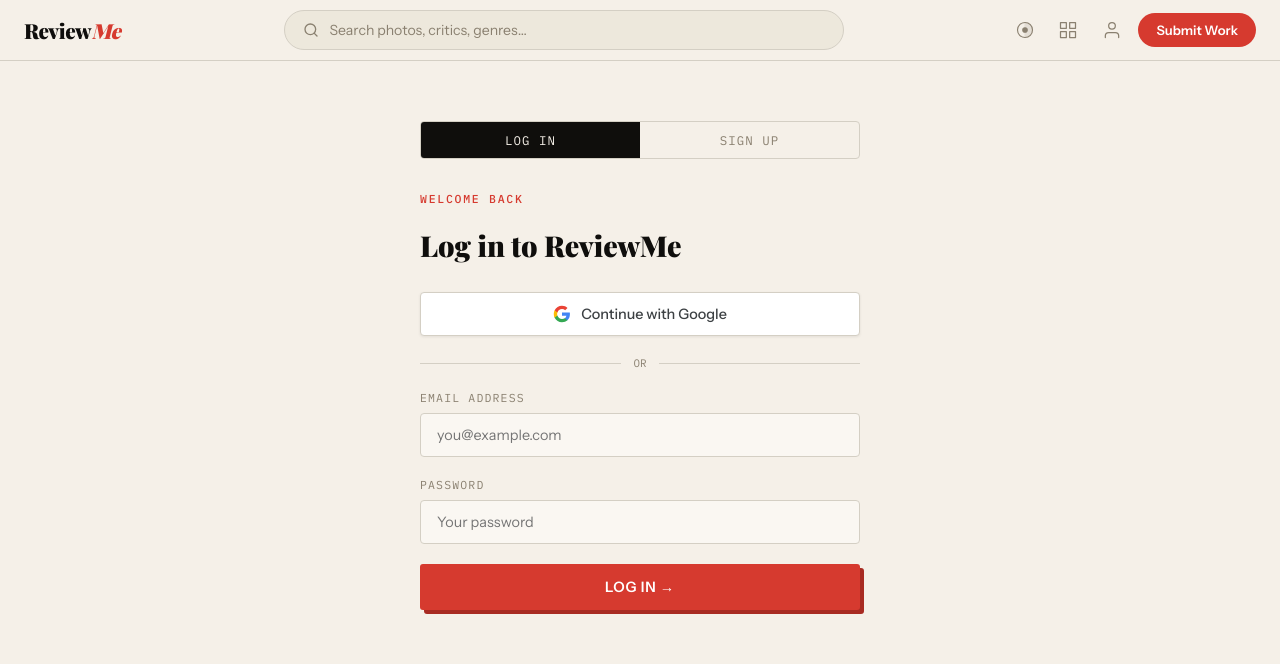
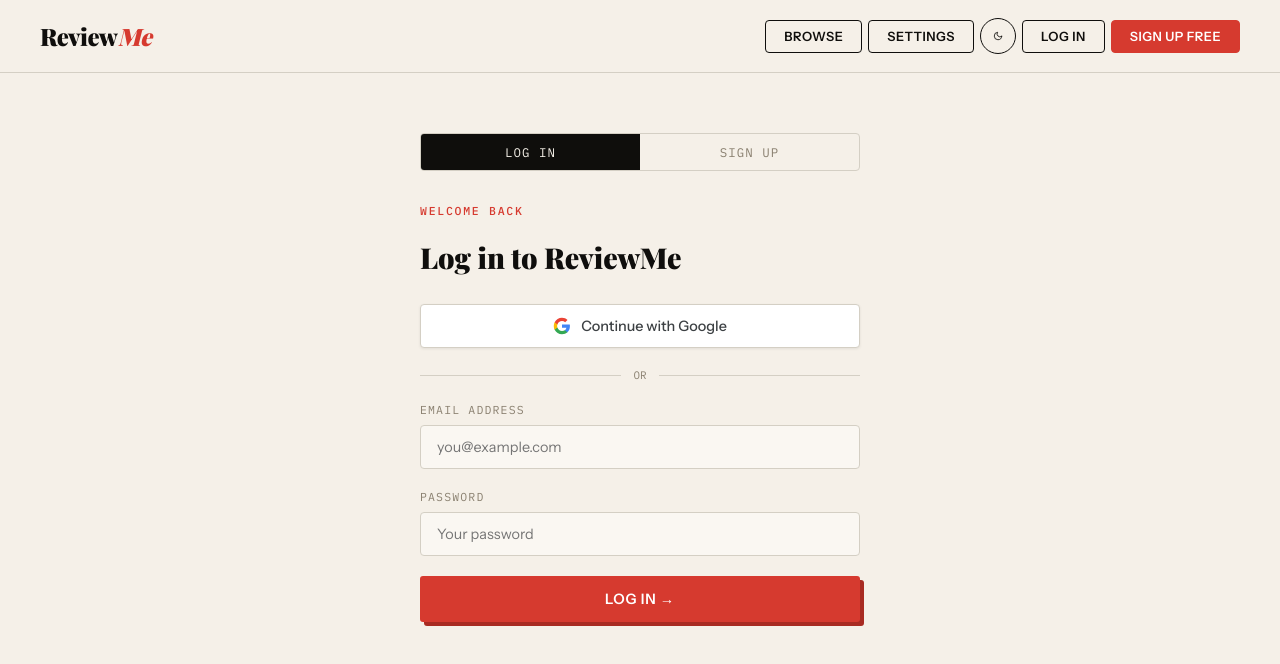
Before and after one commit to Fermzy/ReviewMe-Vue, a Vue app: page /auth in a window 1280 px wide. Shown: the top 664 px of the page. Built offline with nearby package versions, Linux system fonts and the light colour scheme; a web font is replaced by a local one.

Commit message:
Fix Vercel routing for SPA

```diff
--- a/src/components/Navbar.vue
+++ b/src/components/Navbar.vue
@@ -1,207 +1,89 @@
 <template>
-  <nav class="navbar">
-    <!-- Logo -->
+  <nav>
     <div class="nav-logo" @click="router.push('/')">Review<em>Me</em></div>
-
-    <!-- Pinterest-style center search -->
-    <div class="nav-search" @click="focusSearch">
-      <svg width="16" height="16" viewBox="0 0 24 24" fill="none" stroke="currentColor" stroke-width="2" stroke-linecap="round" stroke-linejoin="round"><circle cx="11" cy="11" r="8"/><line x1="21" y1="21" x2="16.65" y2="16.65"/></svg>
-      <input ref="searchInput" class="nav-search-input" placeholder="Search photos, critics, genres…" />
+    <div class="nav-links" v-if="!isMobile">
+      <button class="nav-btn" @click="router.push('/browse')">Browse</button>
+      <button class="nav-btn" @click="router.push('/settings')">Settings</button>
+      <!-- Dark mode toggle -->
+      <button class="nav-btn icon-btn" @click="toggleDark" :title="isDark ? 'Switch to Light' : 'Switch to Dark'">
+        <svg v-if="isDark" width="16" height="16" viewBox="0 0 24 24" fill="none" stroke="currentColor" stroke-width="2" stroke-linecap="round" stroke-linejoin="round"><circle cx="12" cy="12" r="5"/><line x1="12" y1="1" x2="12" y2="3"/><line x1="12" y1="21" x2="12" y2="23"/><line x1="4.22" y1="4.22" x2="5.64" y2="5.64"/><line x1="18.36" y1="18.36" x2="19.78" y2="19.78"/><line x1="1" y1="12" x2="3" y2="12"/><line x1="21" y1="12" x2="23" y2="12"/><line x1="4.22" y1="19.78" x2="5.64" y2="18.36"/><line x1="18.36" y1="5.64" x2="19.78" y2="4.22"/></svg>
+        <svg v-else width="16" height="16" viewBox="0 0 24 24" fill="none" stroke="currentColor" stroke-width="2" stroke-linecap="round" stroke-linejoin="round"><path d="M21 12.79A9 9 0 1111.21 3 7 7 0 0021 12.79z"/></svg>
+      </button>
+      <template v-if="user">
+        <button class="nav-btn" @click="handleLogout">Log Out</button>
+        <button class="nav-btn primary" @click="router.push('/dashboard')">Dashboard</button>
+      </template>
+      <template v-else>
+        <button class="nav-btn" @click="router.push('/auth')">Log In</button>
+        <button class="nav-btn primary" @click="router.push('/auth?mode=signup')">Sign Up Free</button>
+      </template>
     </div>
-
-    <!-- Right side actions -->
-    <div class="nav-right">
-      <!-- Theme picker -->
-      <div class="theme-picker">
-        <button class="theme-toggle" @click="themeOpen = !themeOpen" title="Change theme">
-          <svg width="18" height="18" viewBox="0 0 24 24" fill="none" stroke="currentColor" stroke-width="1.5" stroke-linecap="round" stroke-linejoin="round"><circle cx="12" cy="12" r="10"/><path d="M12 2a10 10 0 010 20V2z" fill="currentColor" opacity="0.15"/><circle cx="12" cy="12" r="3" fill="currentColor"/></svg>
-        </button>
-        <div class="theme-dropdown" v-if="themeOpen">
-          <div class="theme-dropdown-label">Theme</div>
-          <div class="theme-options">
-            <button
-              v-for="t in themes" :key="t.name"
-              class="theme-swatch"
-              :class="{ active: currentTheme === t.name }"
-              :style="{ background: t.preview }"
-              :title="t.label"
-              @click="applyTheme(t.name)"
-            ></button>
-          </div>
-        </div>
-      </div>
-
-      <button class="nav-icon-btn" @click="router.push('/browse')" title="Browse">
-        <svg width="20" height="20" viewBox="0 0 24 24" fill="none" stroke="currentColor" stroke-width="1.5" stroke-linecap="round" stroke-linejoin="round"><rect x="3" y="3" width="7" height="7"/><rect x="14" y="3" width="7" height="7"/><rect x="3" y="14" width="7" height="7"/><rect x="14" y="14" width="7" height="7"/></svg>
+    <div style="display:flex;align-items:center;gap:8px;" v-if="isMobile">
+      <!-- Dark mode toggle on mobile too -->
+      <button class="nav-btn icon-btn" @click="toggleDark">
+        <svg v-if="isDark" width="16" height="16" viewBox="0 0 24 24" fill="none" stroke="currentColor" stroke-width="2" stroke-linecap="round" stroke-linejoin="round"><circle cx="12" cy="12" r="5"/><line x1="12" y1="1" x2="12" y2="3"/><line x1="12" y1="21" x2="12" y2="23"/><line x1="4.22" y1="4.22" x2="5.64" y2="5.64"/><line x1="18.36" y1="18.36" x2="19.78" y2="19.78"/><line x1="1" y1="12" x2="3" y2="12"/><line x1="21" y1="12" x2="23" y2="12"/><line x1="4.22" y1="19.78" x2="5.64" y2="18.36"/><line x1="18.36" y1="5.64" x2="19.78" y2="4.22"/></svg>
+        <svg v-else width="16" height="16" viewBox="0 0 24 24" fill="none" stroke="currentColor" stroke-width="2" stroke-linecap="round" stroke-linejoin="round"><path d="M21 12.79A9 9 0 1111.21 3 7 7 0 0021 12.79z"/></svg>
       </button>
-
-      <button class="nav-icon-btn" @click="router.push('/dashboard')" title="Dashboard">
-        <svg width="20" height="20" viewBox="0 0 24 24" fill="none" stroke="currentColor" stroke-width="1.5" stroke-linecap="round" stroke-linejoin="round"><path d="M20 21v-2a4 4 0 00-4-4H8a4 4 0 00-4 4v2"/><circle cx="12" cy="7" r="4"/></svg>
+      <button class="nav-hamburger" @click="menuOpen = !menuOpen" aria-label="Menu">
+        <span></span><span></span><span></span>
       </button>
-
-      <button class="nav-pill-btn" @click="router.push('/auth')">Submit Work</button>
+    </div>
+    <div class="nav-mobile" :class="{ open: menuOpen }" v-if="isMobile">
+      <button class="nav-btn" @click="navigate('/browse')">Browse</button>
+      <button class="nav-btn" @click="navigate('/settings')">Settings</button>
+      <template v-if="user">
+        <button class="nav-btn" @click="handleLogout">Log Out</button>
+        <button class="nav-btn primary" @click="navigate('/dashboard')">Dashboard</button>
+      </template>
+      <template v-else>
+        <button class="nav-btn" @click="navigate('/auth')">Log In</button>
+        <button class="nav-btn primary" @click="navigate('/auth?mode=signup')">Sign Up Free</button>
+      </template>
     </div>
   </nav>
-
-  <!-- Click outside to close theme picker -->
-  <div v-if="themeOpen" class="theme-backdrop" @click="themeOpen = false"></div>
 </template>
 
 <script setup>
-import { ref, onMounted } from 'vue'
+import { ref, onMounted, onUnmounted } from 'vue'
 import { useRouter } from 'vue-router'
+import { supabase } from '../supabase'
 
 const router = useRouter()
-const searchInput = ref(null)
-const themeOpen = ref(false)
-const currentTheme = ref('default')
+const user = ref(null)
+const menuOpen = ref(false)
+const isMobile = ref(window.innerWidth <= 768)
+const isDark = ref(false)
 
-const themes = [
-  { name: 'default',  label: 'Cream & Red',    preview: 'linear-gradient(135deg, #f5f0e8 50%, #d63a2f 50%)' },
-  { name: 'midnight', label: 'Midnight',        preview: 'linear-gradient(135deg, #0f0e0c 50%, #e0b04a 50%)' },
-  { name: 'forest',   label: 'Forest',          preview: 'linear-gradient(135deg, #1a2e1a 50%, #6db36d 50%)' },
-  { name: 'ocean',    label: 'Ocean',           preview: 'linear-gradient(135deg, #0d1b2a 50%, #3a86c8 50%)' },
-  { name: 'blush',    label: 'Blush',           preview: 'linear-gradient(135deg, #fdf0f0 50%, #c0687a 50%)' },
-  { name: 'slate',    label: 'Slate',           preview: 'linear-gradient(135deg, #f0f2f5 50%, #4a5568 50%)' },
-]
+function handleResize() { isMobile.value = window.innerWidth <= 768 }
 
-const themeVars = {
-  default: {
-    '--paper': '#f5f0e8', '--ink': '#0f0e0c', '--red': '#d63a2f',
-    '--red-dark': '#a82a21', '--surface': '#fdfcf8', '--border': '#e2ddd4',
-    '--muted': '#8a8278', '--cream': '#ede8df', '--gold': '#c8952a',
-  },
-  midnight: {
-    '--paper': '#0f0e0c', '--ink': '#f0ece3', '--red': '#e0b04a',
-    '--red-dark': '#b8882e', '--surface': '#1a1816', '--border': '#2e2b26',
-    '--muted': '#7a7468', '--cream': '#1e1c18', '--gold': '#e0b04a',
-  },
-  forest: {
-    '--paper': '#1a2e1a', '--ink': '#e8f0e8', '--red': '#6db36d',
-    '--red-dark': '#4a8a4a', '--surface': '#1e341e', '--border': '#2a402a',
-    '--muted': '#7a9a7a', '--cream': '#223022', '--gold': '#a8cc6a',
-  },
-  ocean: {
-    '--paper': '#0d1b2a', '--ink': '#e0eaf5', '--red': '#3a86c8',
-    '--red-dark': '#2a6aa0', '--surface': '#111f30', '--border': '#1e2f42',
-    '--muted': '#6a8aaa', '--cream': '#152234', '--gold': '#4ab8d8',
-  },
-  blush: {
-    '--paper': '#fdf0f0', '--ink': '#2a1a1a', '--red': '#c0687a',
-    '--red-dark': '#9a4a5a', '--surface': '#fff5f5', '--border': '#f0d8d8',
-    '--muted': '#9a7878', '--cream': '#f8e8e8', '--gold': '#c89a4a',
-  },
-  slate: {
-    '--paper': '#f0f2f5', '--ink': '#1a202c', '--red': '#4a5568',
-    '--red-dark': '#2d3748', '--surface': '#f7f8fa', '--border': '#dde1e8',
-    '--muted': '#718096', '--cream': '#e8eaee', '--gold': '#c8952a',
-  },
+function toggleDark() {
+  isDark.value = !isDark.value
+  document.body.classList.toggle('dark')
+  localStorage.setItem('theme', isDark.value ? 'dark' : 'light')
 }
 
-function applyTheme(name) {
-  currentTheme.value = name
-  themeOpen.value = false
-  const vars = themeVars[name]
-  const root = document.documentElement
-  Object.entries(vars).forEach(([k, v]) => root.style.setProperty(k, v))
-  localStorage.setItem('rm-theme', name)
+onMounted(() => {
+  window.addEventListener('resize', handleResize)
+
+  if (localStorage.getItem('theme') === 'dark') {
+    isDark.value = true
+    document.body.classList.add('dark')
+  }
+
+  supabase.auth.getSession().then(({ data: { session } }) => {
+    user.value = session?.user ?? null
+  })
+  supabase.auth.onAuthStateChange((_, session) => {
+    user.value = session?.user ?? null
+  })
+})
+
+onUnmounted(() => window.removeEventListener('resize', handleResize))
+
+function navigate(path) { menuOpen.value = false; router.push(path) }
+
+async function handleLogout() {
+  await supabase.auth.signOut()
+  router.push('/')
 }
-
-function focusSearch() { searchInput.value?.focus() }
-
-onMounted(() => {
-  const saved = localStorage.getItem('rm-theme')
-  if (saved && themeVars[saved]) applyTheme(saved)
-})
 </script>
-
-<style scoped>
-.navbar {
-  position: sticky; top: 0; z-index: 100;
-  display: flex; align-items: center; gap: 16px;
-  padding: 10px 24px;
-  background: var(--paper);
-  border-bottom: 1px solid var(--border);
-  backdrop-filter: blur(12px);
-}
-.nav-logo {
-  font-family: var(--ff-display); font-weight: 900;
-  font-size: 1.3rem; letter-spacing: -0.02em;
-  cursor: pointer; white-space: nowrap; flex-shrink: 0;
-}
-.nav-logo em { font-style: italic; color: var(--red); }
-
-/* Pinterest-style pill search */
-.nav-search {
-  flex: 1; max-width: 560px; margin: 0 auto;
-  display: flex; align-items: center; gap: 10px;
-  background: var(--cream); border: 1.5px solid var(--border);
-  border-radius: 24px; padding: 10px 18px;
-  cursor: text; transition: border-color 0.2s, box-shadow 0.2s;
-}
-.nav-search:focus-within {
-  border-color: var(--red);
-  box-shadow: 0 0 0 3px rgba(214,58,47,0.08);
-}
-.nav-search svg { color: var(--muted); flex-shrink: 0; }
-.nav-search-input {
-  border: none; background: transparent; outline: none;
-  font-family: var(--ff-body); font-size: 0.88rem;
-  color: var(--ink); width: 100%;
-}
-.nav-search-input::placeholder { color: var(--muted); }
-
-.nav-right {
-  display: flex; align-items: center; gap: 8px; flex-shrink: 0;
-}
-.nav-icon-btn {
-  background: none; border: none; cursor: pointer;
-  color: var(--muted); padding: 8px; border-radius: 50%;
-  display: flex; align-items: center; justify-content: center;
-  transition: background 0.2s, color 0.2s;
-}
-.nav-icon-btn:hover { background: var(--cream); color: var(--ink); }
-
-.nav-pill-btn {
-  background: var(--red); color: white; border: none;
-  padding: 9px 18px; border-radius: 24px;
-  font-family: var(--ff-body); font-weight: 700;
-  font-size: 0.82rem; cursor: pointer;
-  transition: background 0.2s, transform 0.15s;
-  white-space: nowrap;
-}
-.nav-pill-btn:hover { background: var(--red-dark); transform: translateY(-1px); }
-
-/* Theme picker */
-.theme-picker { position: relative; }
-.theme-toggle {
-  background: none; border: none; cursor: pointer;
-  color: var(--muted); padding: 8px; border-radius: 50%;
-  display: flex; align-items: center; justify-content: center;
-  transition: background 0.2s, color 0.2s;
-}
-.theme-toggle:hover { background: var(--cream); color: var(--ink); }
-.theme-dropdown {
-  position: absolute; top: calc(100% + 10px); right: 0;
-  background: var(--paper); border: 1.5px solid var(--border);
-  border-radius: 12px; padding: 14px 16px;
-  box-shadow: 0 8px 32px rgba(0,0,0,0.12);
-  z-index: 200; min-width: 180px;
-}
-.theme-dropdown-label {
-  font-family: var(--ff-mono); font-size: 0.65rem;
-  text-transform: uppercase; letter-spacing: 0.12em;
-  color: var(--muted); margin-bottom: 10px;
-}
-.theme-options { display: flex; gap: 8px; flex-wrap: wrap; }
-.theme-swatch {
-  width: 32px; height: 32px; border-radius: 50%;
-  border: 2px solid transparent; cursor: pointer;
-  transition: transform 0.15s, border-color 0.15s;
-}
-.theme-swatch:hover { transform: scale(1.15); }
-.theme-swatch.active { border-color: var(--ink); transform: scale(1.1); }
-.theme-backdrop {
-  position: fixed; inset: 0; z-index: 199;
-}
-</style>
--- /dev/null
+++ b/src/components/Settings.vue
@@ -0,0 +1,101 @@
+<template>
+  <main>
+    <Navbar />
+
+    <div style="padding: 40px 60px; max-width: 800px; margin: 0 auto;">
+
+      <div style="margin-bottom: 40px;">
+        <div class="eyebrow">Preferences</div>
+        <h1 class="section-h2">Settings</h1>
+        <p style="color: var(--muted); font-size: 0.9rem;">Choose how ReviewMe looks for you. Your choice is saved on this device.</p>
+      </div>
+
+      <div class="form-group">
+        <label class="form-label">Theme</label>
+        <div class="theme-grid">
+
+          <div :class="['theme-card', currentTheme === 'classic' ? 'active' : '']" @click="setTheme('classic')">
+            <div class="theme-swatch-row">
+              <div class="theme-swatch" style="background:#f5f0e8;"></div>
+              <div class="theme-swatch" style="background:#d63a2f;"></div>
+              <div class="theme-swatch" style="background:#0f0e0c;"></div>
+            </div>
+            <div class="theme-card-name">Classic</div>
+            <div class="theme-card-desc">Warm cream & red</div>
+          </div>
+
+          <div :class="['theme-card', currentTheme === 'slate' ? 'active' : '']" @click="setTheme('slate')">
+            <div class="theme-swatch-row">
+              <div class="theme-swatch" style="background:#eef1f5;"></div>
+              <div class="theme-swatch" style="background:#3a6ea5;"></div>
+              <div class="theme-swatch" style="background:#1c2128;"></div>
+            </div>
+            <div class="theme-card-name">Slate</div>
+            <div class="theme-card-desc">Cool gray & blue</div>
+          </div>
+
+          <div :class="['theme-card', currentTheme === 'warm' ? 'active' : '']" @click="setTheme('warm')">
+            <div class="theme-swatch-row">
+              <div class="theme-swatch" style="background:#f3ead9;"></div>
+              <div class="theme-swatch" style="background:#4f7a4a;"></div>
+              <div class="theme-swatch" style="background:#2e2417;"></div>
+            </div>
+            <div class="theme-card-name">Warm</div>
+            <div class="theme-card-desc">Soft tan & forest green</div>
+          </div>
+
+        </div>
+      </div>
+
+      <div class="form-group" style="margin-top:32px;">
+        <label class="form-label">Mode</label>
+        <div style="display:flex;gap:10px;">
+          <div :class="['type-btn', !isDark ? 'active' : '']" @click="setMode(false)" style="flex:1;padding:14px;text-align:left;">
+            <div style="font-size:0.85rem;font-weight:600;">Light</div>
+          </div>
+          <div :class="['type-btn', isDark ? 'active' : '']" @click="setMode(true)" style="flex:1;padding:14px;text-align:left;">
+            <div style="font-size:0.85rem;font-weight:600;">Dark</div>
+          </div>
+        </div>
+      </div>
+
+    </div>
+  </main>
+</template>
+
+<script setup>
+import { ref, onMounted } from 'vue'
+import Navbar from './Navbar.vue'
+
+const currentTheme = ref('classic')
+const isDark = ref(false)
+
+function setTheme(theme) {
+  currentTheme.value = theme
+  document.body.classList.remove('theme-classic', 'theme-slate', 'theme-warm')
+  if (theme !== 'classic') {
+    document.body.classList.add('theme-' + theme)
+  }
+  localStorage.setItem('reviewme-theme', theme)
+}
+
+function setMode(dark) {
+  isDark.value = dark
+  document.body.classList.toggle('dark', dark)
+  localStorage.setItem('theme', dark ? 'dark' : 'light')
+}
+
+onMounted(() => {
+  const savedTheme = localStorage.getItem('reviewme-theme') || 'classic'
+  currentTheme.value = savedTheme
+  if (savedTheme !== 'classic') {
+    document.body.classList.add('theme-' + savedTheme)
+  }
+  isDark.value = localStorage.getItem('theme') === 'dark'
+})
+</script>
+
+<style scoped>
+.type-btn{padding:12px 8px;text-align:center;border:1.5px solid var(--border);border-radius:4px;cursor:pointer;transition:all 0.2s;background:var(--surface);font-family:var(--ff-body);font-size:0.8rem;font-weight:500;}
+.type-btn:hover,.type-btn.active{border-color:var(--red);background:rgba(214,58,47,0.06);color:var(--red);}
+</style>
--- a/src/router.js
+++ b/src/router.js
@@ -7,7 +7,7 @@
 import Dashboard from './components/Dashboard.vue'
 import AdminPanel from './components/AdminPanel.vue'
 import WorkDetail from './components/WorkDetail.vue'
-
+import Settings from './components/Settings.vue'
 const ADMIN_ID = '71070f28-a0e2-41a3-bea4-8c900d796587'
 
 const routes = [
@@ -15,6 +15,7 @@
   { path: '/auth', component: AuthPage },
   { path: '/browse', component: BrowsePage },
   { path: '/work/:id', component: WorkDetail },
+  { path: '/settings', component: Settings },
   { path: '/dashboard', component: Dashboard, meta: { requiresAuth: true } },
   { path: '/admin', component: AdminPanel, meta: { requiresAuth: true, requiresAdmin: true } }
 ]
```
Also changed, not shown: src/style.css (+36 -1 lines), vercel.json (added).
